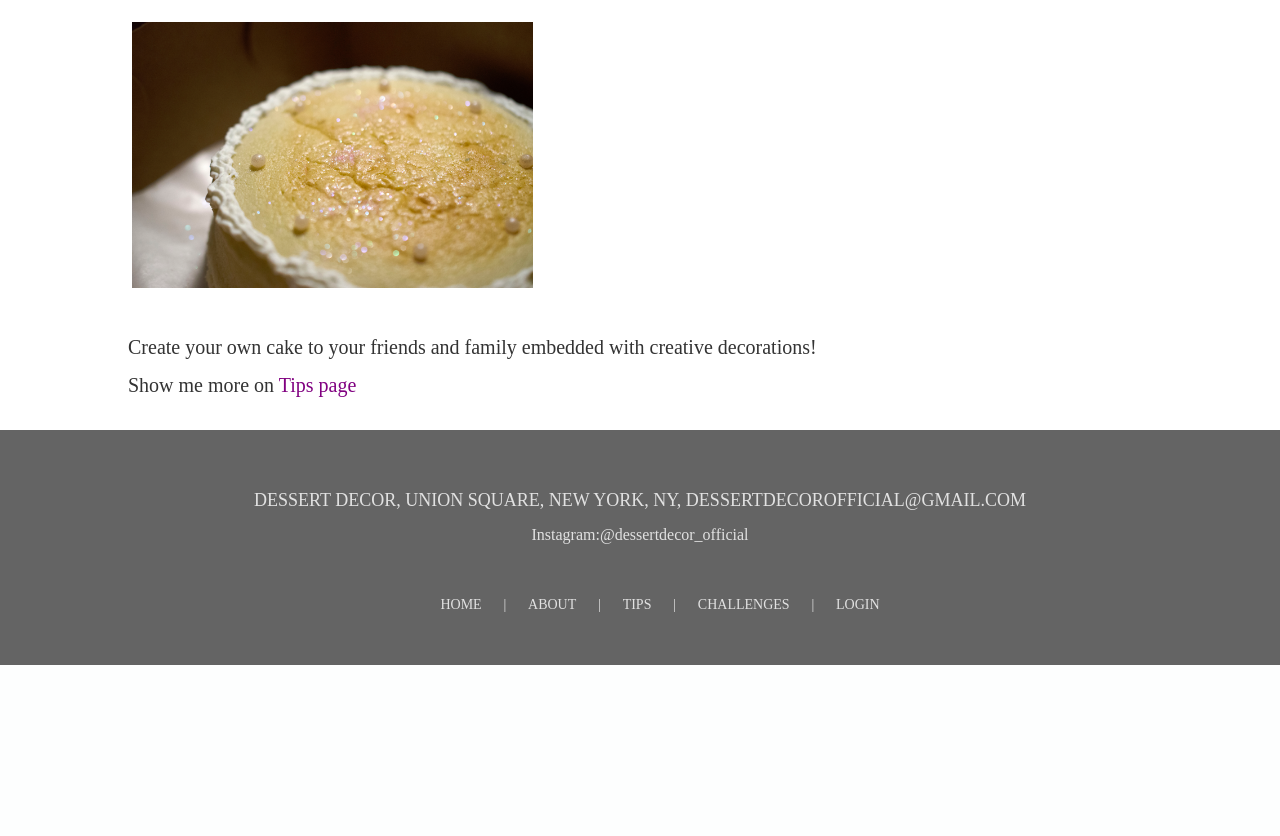
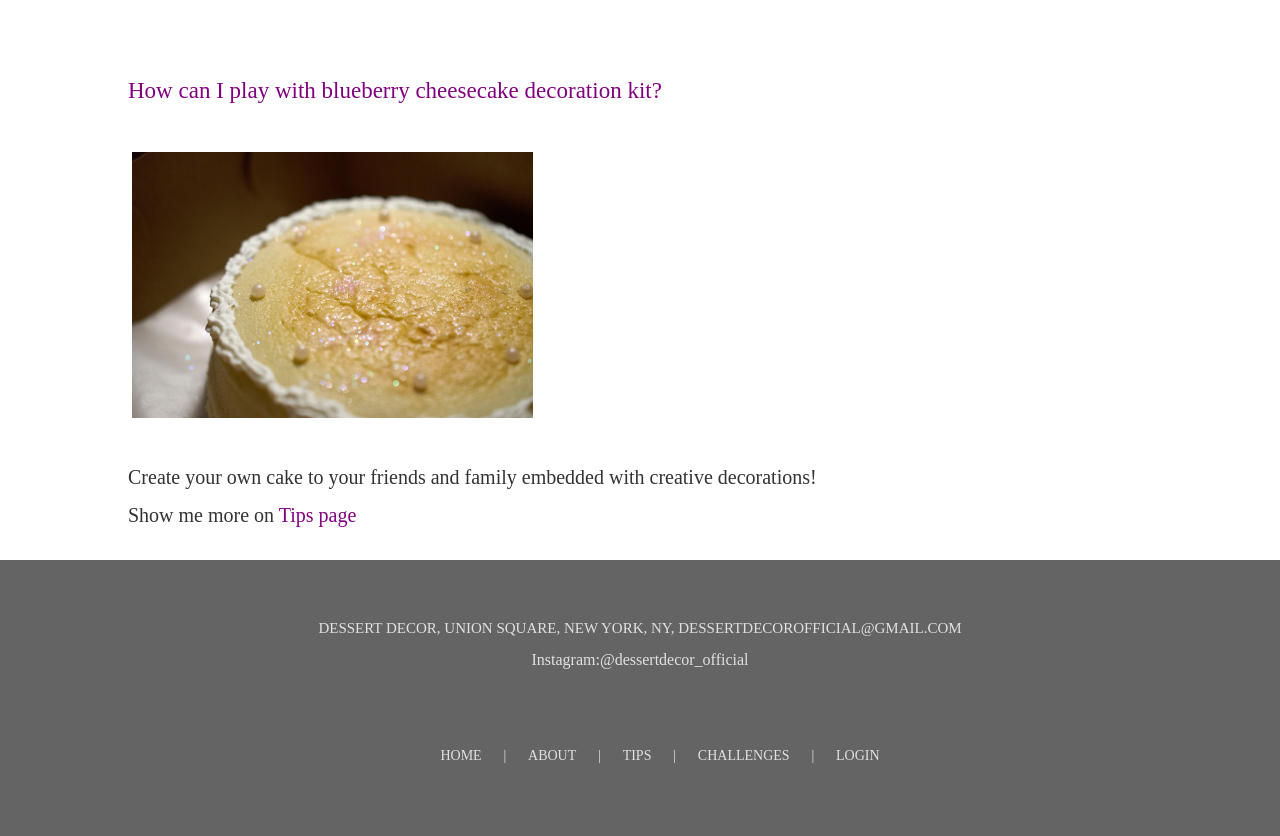
Before and after one commit to andysim3d/YueYu, a Django app: page /cheese-cake in a window 1280 px wide. Shown: the part 1755-2591 px from the top of the page. Before the commit the page ends 2420 px from the top, so only its background shows below. Run offline with Django 3.2, Linux system fonts and the light colour scheme; some libraries are stand-ins or nearby versions.

Commit message:
New changelist

```diff
--- a/static/css/blog.css
+++ b/static/css/blog.css
@@ -76,6 +76,7 @@
     width: 500px;
     margin-left: auto;
     margin-right: auto;
+    font-weight: 100;
 
 
 }
@@ -118,9 +119,12 @@
 }
 
 .address{
-    font-size: 18px;
+    font-size: 15px;
 }
 
+.navbar-brand{
+    padding-top: 5px;
+}
 .instgram-addr{
     font-size: 16px;
 }
@@ -242,9 +246,15 @@ html, body {
     border-right-color: black;
 }
 
+
+.quantity{
+    padding-top: 5px;
+    padding-bottom: 5px;
+}
+
 .description{
     font-size: 20px;
-    padding-bottom: 4px;
+    padding-bottom: 8px;
     padding-top:4px;
     font-family: 'Lantinghei SC';
 }
@@ -273,7 +283,7 @@ html, body {
     padding-right: 10%;
 }
 .receipt{
-    color: darkgrey;
+    font-weight: 100;
     font-size: 18px;
     float: left;
 }
@@ -313,6 +323,8 @@ html, body {
 }
 .sm-title{
     font-size: 20px;
+    padding-top: 10px;
+    padding-bottom: 20px;
     font-weight: 500;
 }
 
@@ -320,3 +332,9 @@ html, body {
     font-weight: 500;
     font-size: 20px;
 }
+
+.product-content{
+    font-size: 16px;
+    font-weight: 200;
+    padding-bottom: 20px;
+}
--- a/templates/base.html
+++ b/templates/base.html
@@ -82,10 +82,10 @@
         <div class="address top3">
             <p>DESSERT DECOR, UNION SQUARE, NEW YORK, NY, DESSERTDECOROFFICIAL@GMAIL.COM</p>
         </div>
-        <div class="instgram-addr">
+        <div class="instgram-addr bottom5">
             <p>Instagram:@dessertdecor_official</p>
         </div>
-        <ul class="bs-docs-footer-links top3">
+        <ul class="bs-docs-footer-links ">
             <li class="footer-menu"><a href="home">HOME</a></li>
             <li class="footer-menu">|</li>
             <li class="footer-menu"><a href="about">ABOUT</a></li>
@@ -98,6 +98,7 @@
         </ul>
         <div class="empty-1"></div>
         <div class="empty-1"></div>
+        <div class="empty-1"></div>
     </div>
 </footer>
 </html>
--- a/templates/cheese-cake.html
+++ b/templates/cheese-cake.html
@@ -47,7 +47,7 @@
 
     </div>
 
-    <div class="row">
+    <div class="row bottom5">
         <div class="col-lg-7">
 
             <div class="shop-detail-left">
@@ -107,7 +107,10 @@
     <div class="row top3">
         <div class="col-lg-5">
             <div class="thumbnail">
-                <img src="/static/img/cheese%20cake%20detail/_DSC3801.png">
+                <a href="/tips">
+                    <img src="/static/img/cheese%20cake%20detail/_DSC3801.png">
+                </a>
+
             </div>
         </div>
     </div>
--- a/templates/popcake.html
+++ b/templates/popcake.html
@@ -47,7 +47,7 @@
 
     </div>
 
-    <div class="row">
+    <div class="row bottom5">
         <div class="col-lg-6">
 
             <div class="shop-detail-left">
@@ -105,7 +105,9 @@
     <div class="row top3">
         <div class="col-lg-5">
             <div class="thumbnail">
+                <a href="/tips">
                 <img src="/static/img/popcake/5.png">
+                </a>
             </div>
         </div>
     </div>
```
Also changed, not shown: templates/flowers-cookies.html (+5 -2 lines).
